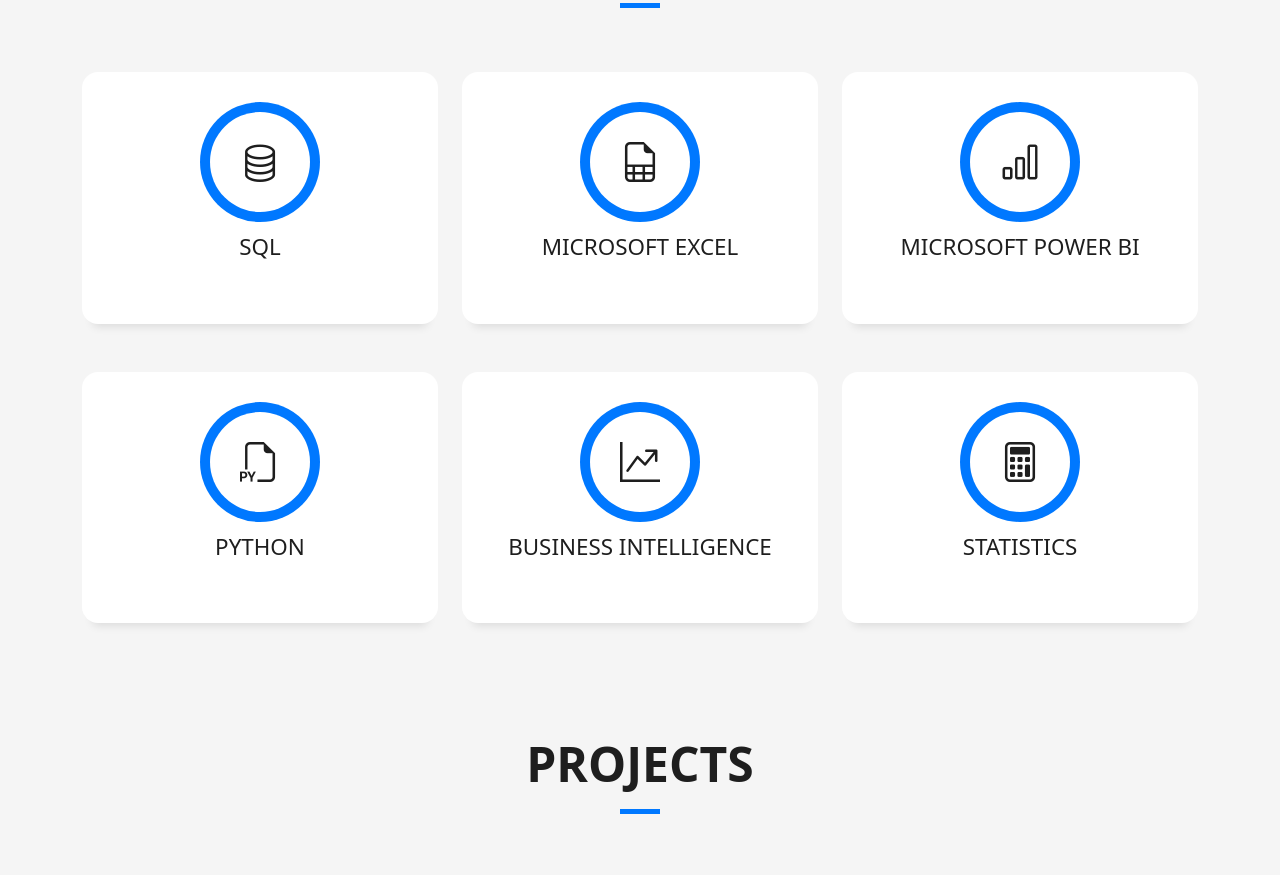
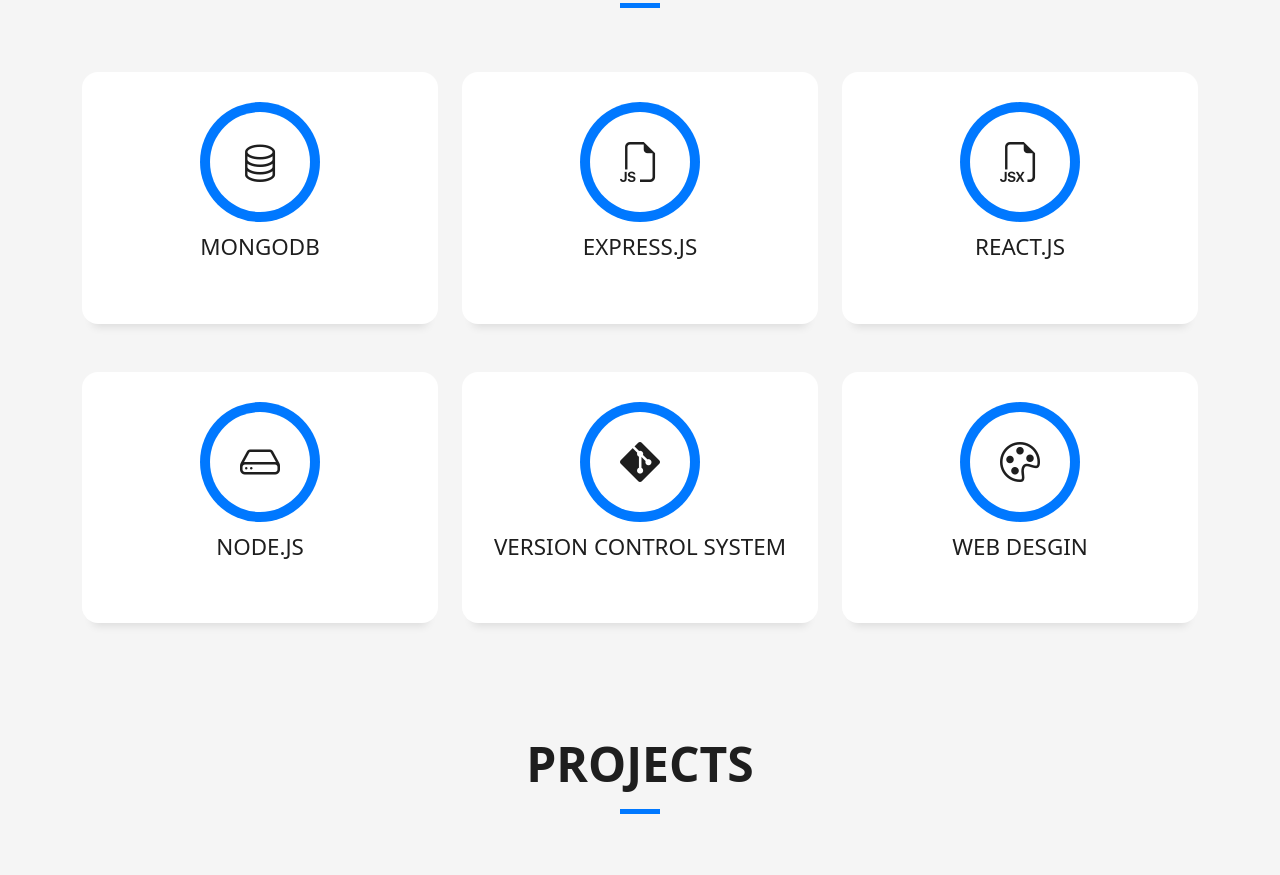
Before and after one commit to Amal-24/portfolio_website_web_dev, a plain HTML site: page index.html in a window 1280 px wide. Shown: the part 1676-2551 px from the top of the page. Drawn offline with nearby package versions, Linux system fonts and the light colour scheme.

Commit message:
updated skills section

```diff
--- a/index.html
+++ b/index.html
@@ -161,7 +161,7 @@
                 <span class="ico-circle"><i class="bi bi-database"></i></i></span>
               </div>
               <div class="service-content">
-                <h2 class="s-title">SQL</h2>
+                <h2 class="s-title">MongoDB</h2>
                 <p class="s-description text-center">
 
                 </p>
@@ -171,10 +171,10 @@
           <div class="col-md-4">
             <div class="service-box">
               <div class="service-ico">
-                <span class="ico-circle"><i class="bi bi-file-earmark-spreadsheet"></i></i></span>
+                <span class="ico-circle"><i class="bi bi-filetype-js"></i></span>
               </div>
               <div class="service-content">
-                <h2 class="s-title">Microsoft Excel</h2>
+                <h2 class="s-title">Express.JS</h2>
                 <p class="s-description text-center">
 
                 </p>
@@ -184,10 +184,10 @@
           <div class="col-md-4">
             <div class="service-box">
               <div class="service-ico">
-                <span class="ico-circle"><i class="bi bi-bar-chart"></i></span>
+                <span class="ico-circle"><i class="bi bi-filetype-jsx"></i></span>
               </div>
               <div class="service-content">
-                <h2 class="s-title">Microsoft Power Bi</h2>
+                <h2 class="s-title">React.JS</h2>
                 <p class="s-description text-center">
 
                 </p>
@@ -197,10 +197,10 @@
           <div class="col-md-4">
             <div class="service-box">
               <div class="service-ico">
-                <span class="ico-circle"><i class="bi bi-filetype-py"></i></i></span>
+                <span class="ico-circle"><i class="bi bi-hdd"></i></span>
               </div>
               <div class="service-content">
-                <h2 class="s-title">Python</h2>
+                <h2 class="s-title">Node.JS</Node></h2>
                 <p class="s-description text-center">
 
                 </p>
@@ -210,10 +210,10 @@
           <div class="col-md-4">
             <div class="service-box">
               <div class="service-ico">
-                <span class="ico-circle"><i class="bi bi-graph-up-arrow"></i></i></span>
+                <span class="ico-circle"><i class="bi bi-git"></i></span>
               </div>
               <div class="service-content">
-                <h2 class="s-title">Business Intelligence</h2>
+                <h2 class="s-title">Version Control System</h2>
                 <p class="s-description text-center">
 
                 </p>
@@ -223,12 +223,11 @@
           <div class="col-md-4">
             <div class="service-box">
               <div class="service-ico">
-                <span class="ico-circle"><i class="bi bi-calculator"></i></i></span>
+                <span class="ico-circle"><i class="bi bi-palette"></i></span>
               </div>
               <div class="service-content">
-                <h2 class="s-title">Statistics</h2>
+                <h2 class="s-title">Web Desgin</h2>
                 <p class="s-description text-center">
-
                 </p>
               </div>
             </div>
```
